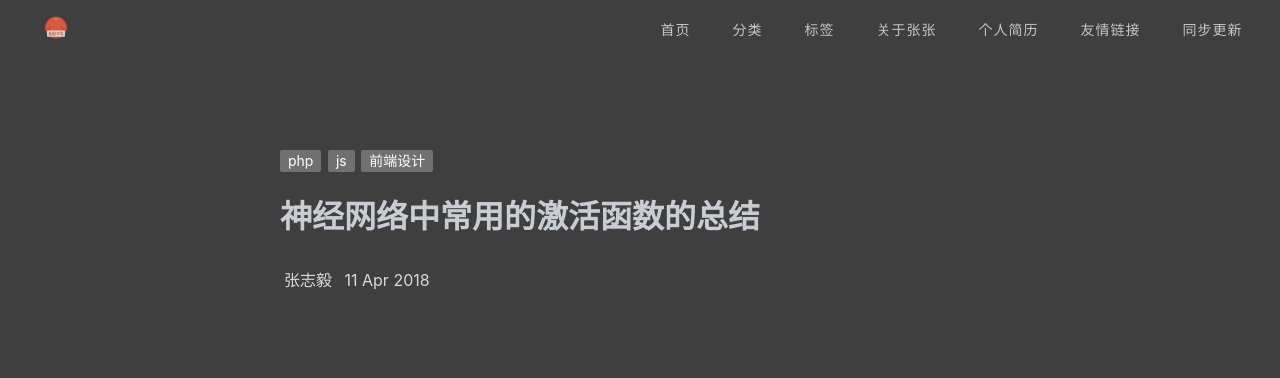
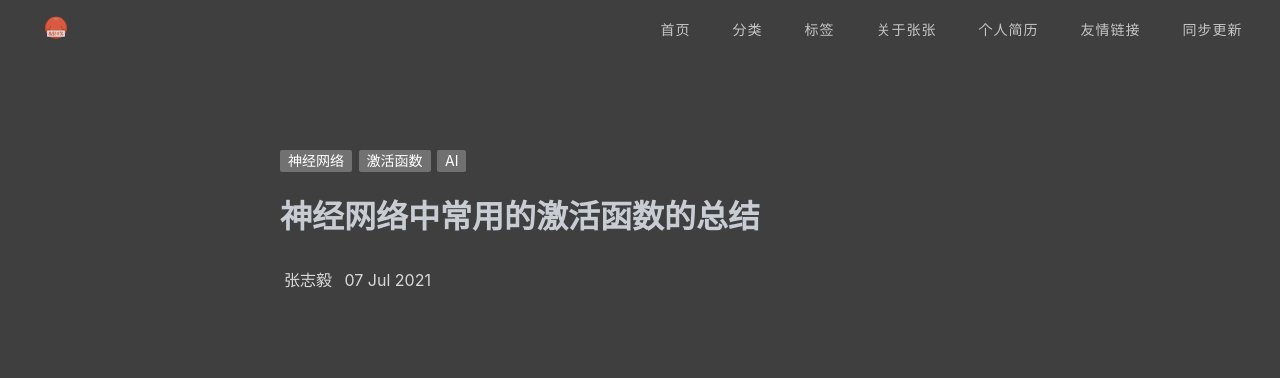
Before and after one commit to zhangzhiyi0108/zhangzhiyi0108.github.io, a Jekyll site: the page built from _posts/2021-07-07-神经网络中常用的激活函数的总结.markdown, in a window 1280 px wide and 900 px high. Shown: the top 378 px of the window. Built offline with Jekyll 4.4.1, drawn with Linux system fonts in a browser that asks for light colours; nearby versions of some CDN libraries; comment, search, counter and statistics services are not loaded; a style sheet for code colours, icons or effects is not loaded.

```diff
--- a/_posts/2021-07-07-神经网络中常用的激活函数的总结.markdown
+++ b/_posts/2021-07-07-神经网络中常用的激活函数的总结.markdown
@@ -2,11 +2,11 @@
 layout: post
 title:  "神经网络中常用的激活函数的总结"
 subtitle: 'Collection Of Color'
-date:   2018-4-11 08:44:13
+date:   2021-07-07 08:44:13
 tags:
-- php
-- js
-- 前端设计
+- 神经网络
+- 激活函数
+- AI
 description: ''
 categories:
 - 经验
```
